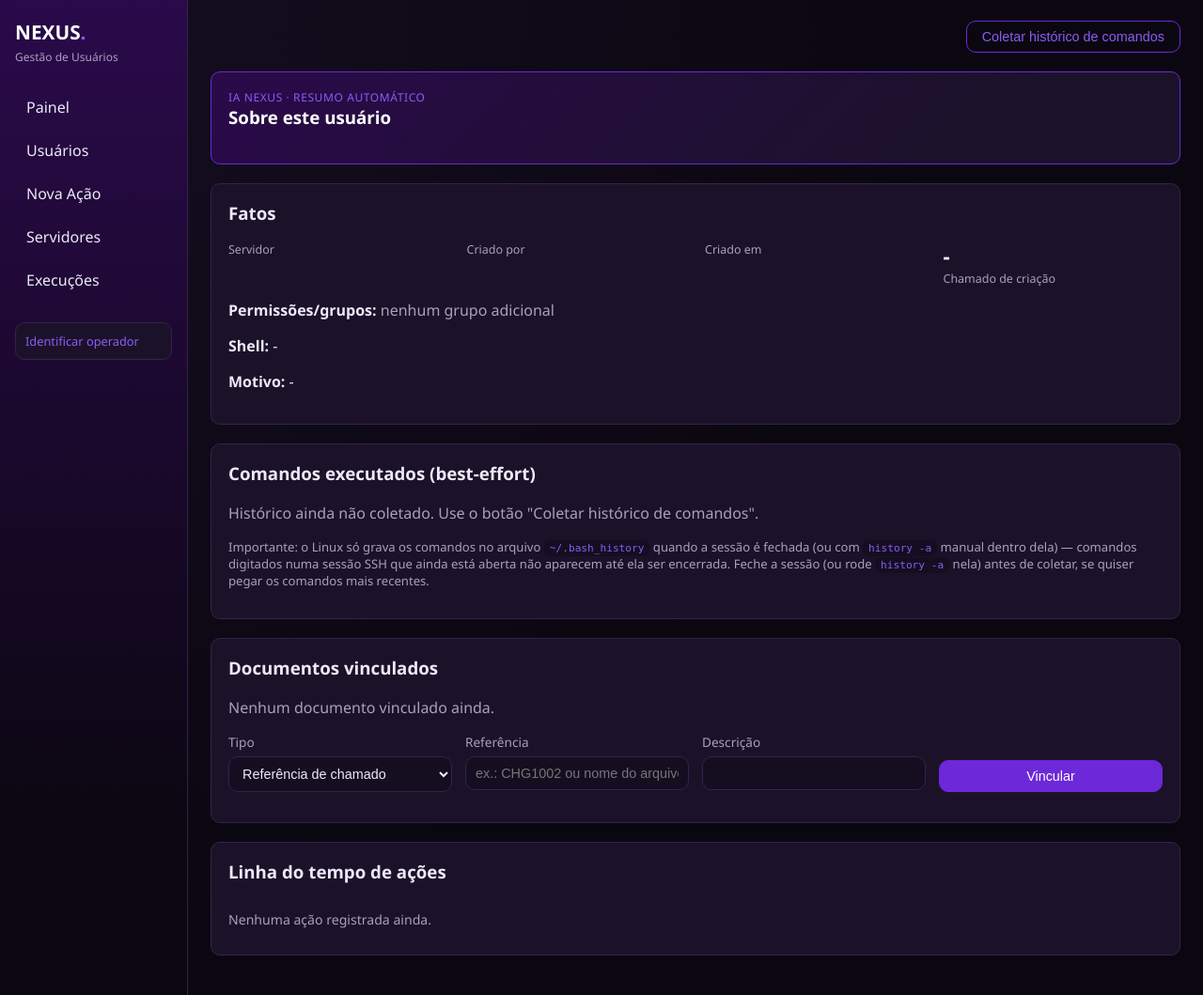
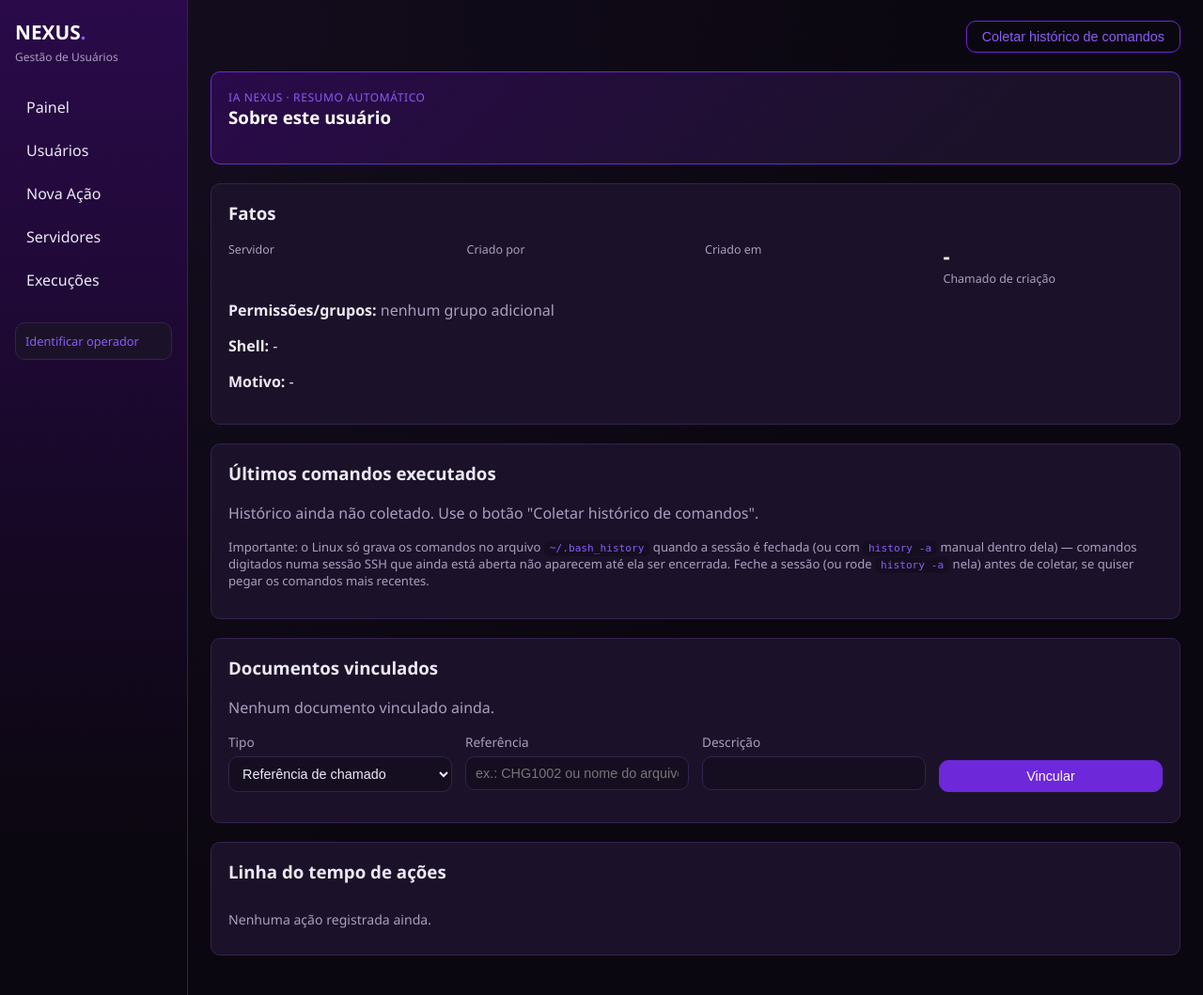
Before and after one commit to julyanarch/NEXUS, a Flask app: template nexus_dashboard/templates/users/detail.html in a window 1280 px wide. Shown: the whole page at 94% size. Run offline with Flask 3, Linux system fonts and the light colour scheme; the template is opened without the code that fills it, so the values that code supplies are empty.

Commit message:
Renomeia titulo "Comandos executados (best-effort)" para "Ultimos comandos executados"
Co-Authored-By: Claude Sonnet 5 <noreply@anthropic.com>

```diff
--- a/nexus_dashboard/templates/users/detail.html
+++ b/nexus_dashboard/templates/users/detail.html
@@ -61,7 +61,7 @@
 </div>
 
 <div class="card">
-  <h3 style="margin-top:0;">Comandos executados (best-effort)</h3>
+  <h3 style="margin-top:0;">Últimos comandos executados</h3>
   {% if insights.commands.status == 'ok' and insights.commands.lines %}
     <p class="muted">Coletado em {{ insights.commands.collected_at }}. Histórico não é garantia total (pode estar incompleto).</p>
     <pre>{{ insights.commands.lines | join('\n') }}</pre>
```
